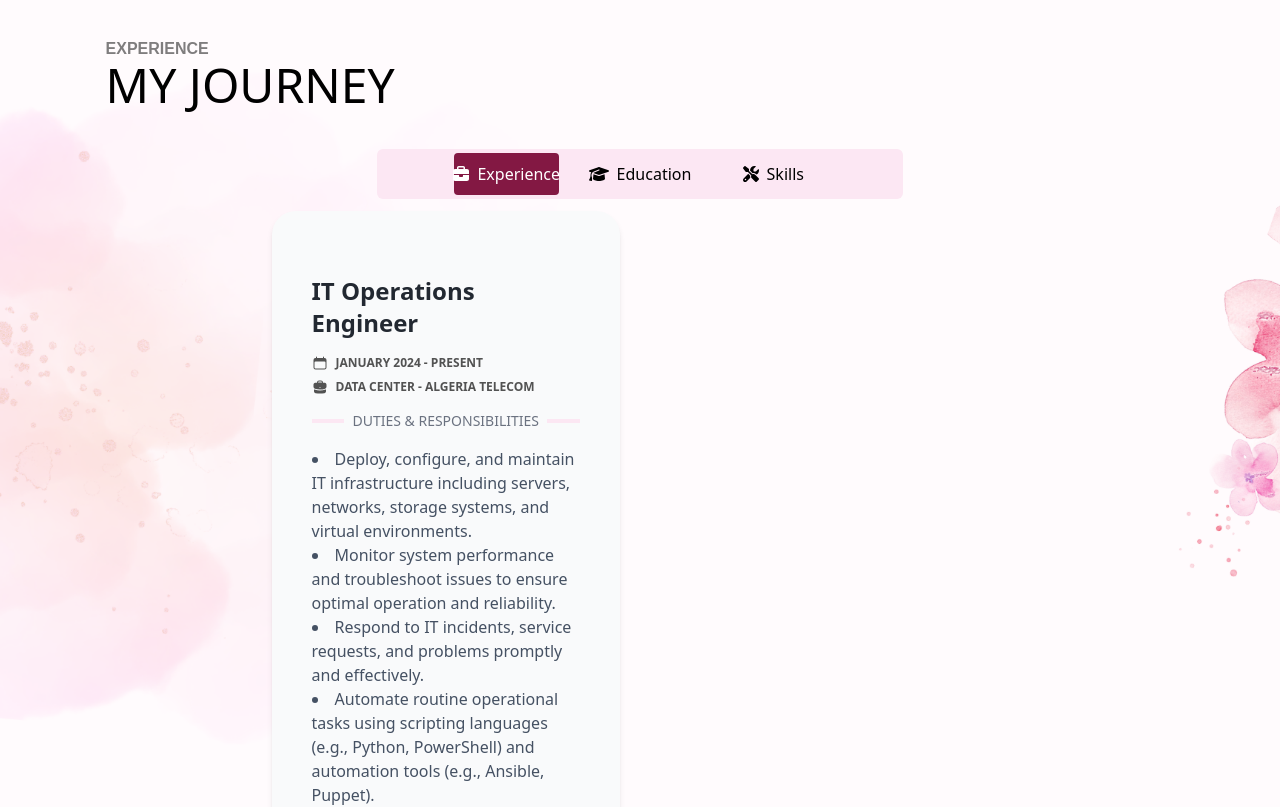
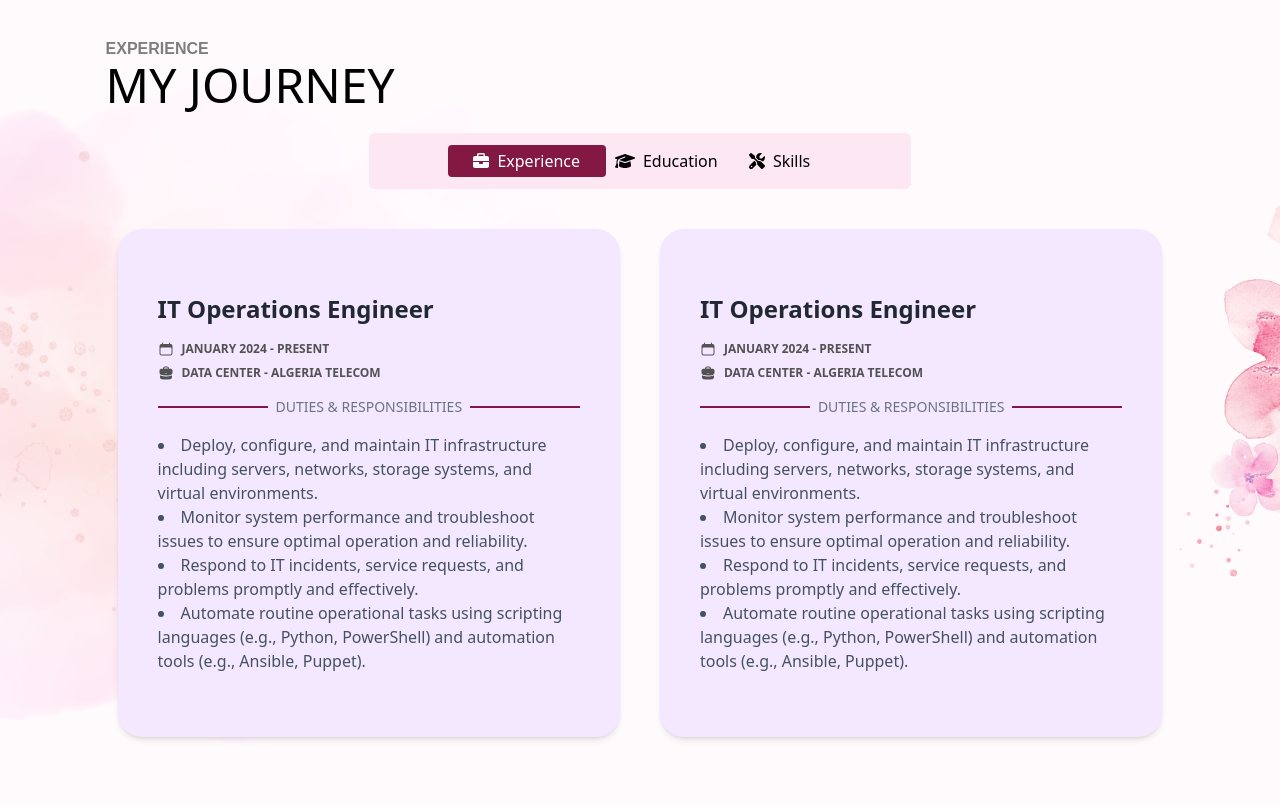
Before and after one commit to Yousra-Zahra-LATER/MyFolio, a React (Vite) app: page / in a window 1280 px wide. Shown: the part 860-1667 px from the top of the page. Built offline with nearby package versions, Linux system fonts and the light colour scheme.

Commit message:
"Experience section update"

```diff
--- a/src/components/Experience.jsx
+++ b/src/components/Experience.jsx
@@ -29,11 +29,11 @@ const Experience = () => {
         <div className="w-full md:w-[86%] flex flex-col">
           <SectionTitle title="MY JOURNEY" subtitle="EXPERIENCE" />
 
-          <Tabs defaultValue="tab1" className="flex flex-col h-full m-6 ">
-            <TabsList className="w-[50%] mx-auto flex gap-7 justify-center h-14 bg-pink-100 rounded-md">
+          <Tabs defaultValue="tab1" className="flex flex-col h-full m-2 gap-5">
+          <TabsList className="w-full md:w-[50%] mx-auto flex gap-2 justify-center h-14 bg-pink-100 rounded-md p-2">
           <TabsTrigger
                 value="tab1"
-                className={`rounded my-1 w-[20%] flex items-center justify-center text-center ${
+                className={`rounded my-1 w-[30%] flex items-center justify-center text-center ${
                   activeTab === "tab1" ? "bg-pink-900 text-white" : "text-black"
                 }`}
                 onClick={() => handleTabChange("tab1")}
@@ -63,13 +63,13 @@ const Experience = () => {
               </TabsTrigger>
             </TabsList>
 
-            <div className="rounded w-[70%] mx-auto h-full flex flex-col items-center m-3">
+
               <TabsContent value="tab1">
                 <motion.div
                   initial="offscreen"
                   whileInView="onscreen"
                   viewport={{ once: true }}
-                  className="grid grid-cols-1 gap-10 items-center md:grid-cols-2"
+                  className="grid grid-cols-1 gap-10 items-center md:grid-cols-2 m-5"
                 >
                   <motion.div
                     variants={{
@@ -86,7 +86,7 @@ const Experience = () => {
                       },
                     }}
                     whileHover={{ scale: 1.02 }}
-                    className="cursor-pointer bg-gray-50 px-6 py-16 rounded-3xl h-full filter shadow-md relative md:px-10 dark:bg-primary-500"
+                    className="cursor-pointer bg-purple-100 px-6 py-16 rounded-3xl h-full filter shadow-md relative md:px-10 dark:bg-primary-500"
                   >
                     <h6 className="text-2xl font-bold text-primary mb-4 dark:text-white">
                       <a>IT Operations Engineer</a>
@@ -105,10 +105,74 @@ const Experience = () => {
             className="absolute inset-0 flex items-center"
             aria-hidden="true"
           >
-                        <div className="w-full border-t-4 border-pink-100" />
+            <div className="w-full border-t-2 border-pink-900" />
           </div>
           <div className="relative flex justify-center">
-                        <span className="uppercase px-2 bg-gray-50 text-sm text-gray-500 dark:bg-primary-500">
+            <span className="uppercase px-2 bg-purple-100 text-sm text-gray-500 dark:bg-primary-500">
+              duties & responsibilities
+            </span>
+          </div>
+        </div>
+
+                    <ul className="text-base text-primary-400 list-inside list-disc dark:text-neutral-200">
+                      <li>
+                        Deploy, configure, and maintain IT infrastructure
+                        including servers, networks, storage systems, and
+                        virtual environments.
+                      </li>
+                      <li>
+                        Monitor system performance and troubleshoot issues to
+                        ensure optimal operation and reliability.
+                      </li>
+                      <li>
+                        Respond to IT incidents, service requests, and problems
+                        promptly and effectively.
+                      </li>
+                      <li>
+                        Automate routine operational tasks using scripting
+                        languages (e.g., Python, PowerShell) and automation
+                        tools (e.g., Ansible, Puppet).
+                      </li>
+                    </ul>
+                  </motion.div>
+                  <motion.div
+                    variants={{
+                      offscreen: {
+                        y: 150,
+                      },
+                      onscreen: {
+                        y: 0,
+                        transition: {
+                          type: "spring",
+                          bounce: 0.4,
+                          duration: 5,
+                        },
+                      },
+                    }}
+                    whileHover={{ scale: 1.02 }}
+                    className="cursor-pointer bg-purple-100 px-6 py-16 rounded-3xl h-full filter shadow-md relative md:px-10 dark:bg-primary-500"
+                  >
+                    <h6 className="text-2xl font-bold text-primary mb-4 dark:text-white">
+                      <a>IT Operations Engineer</a>
+                      <span className="mt-4 text-xs flex items-center justify-start uppercase text-neutral-600 dark:text-neutral-300">
+                        <CalendarIcon className="h-4 mr-2 text-neutral-600 dark:text-neutral-300" />
+                        January 2024 - Present
+                      </span>
+                      <span className="mt-2 text-xs flex items-center justify-start uppercase text-neutral-600 dark:text-neutral-300">
+                        <BriefcaseIcon className="h-4 mr-2 text-neutral-600 dark:text-neutral-300" />
+                        Data Center - Algeria Telecom
+                      </span>
+                    </h6>
+
+                    <div className="relative mb-4">
+          <div
+            className="absolute inset-0 flex items-center"
+            aria-hidden="true"
+          >
+            <div className="w-full border-t-2 border-pink-900" />
+          </div>
+          <div className="relative flex justify-center">
+            <span className="uppercase px-2 bg-purple-100 text-sm text-gray-500 dark:bg-primary-500">
               duties & responsibilities
             </span>
           </div>
@@ -143,7 +207,7 @@ const Experience = () => {
               <TabsContent value="tab3">
                 <p>skills</p>
               </TabsContent>
-            </div>
+
           </Tabs>
         </div>
       </div>
```
Lines whose indentation alone changed are shown as unchanged.
